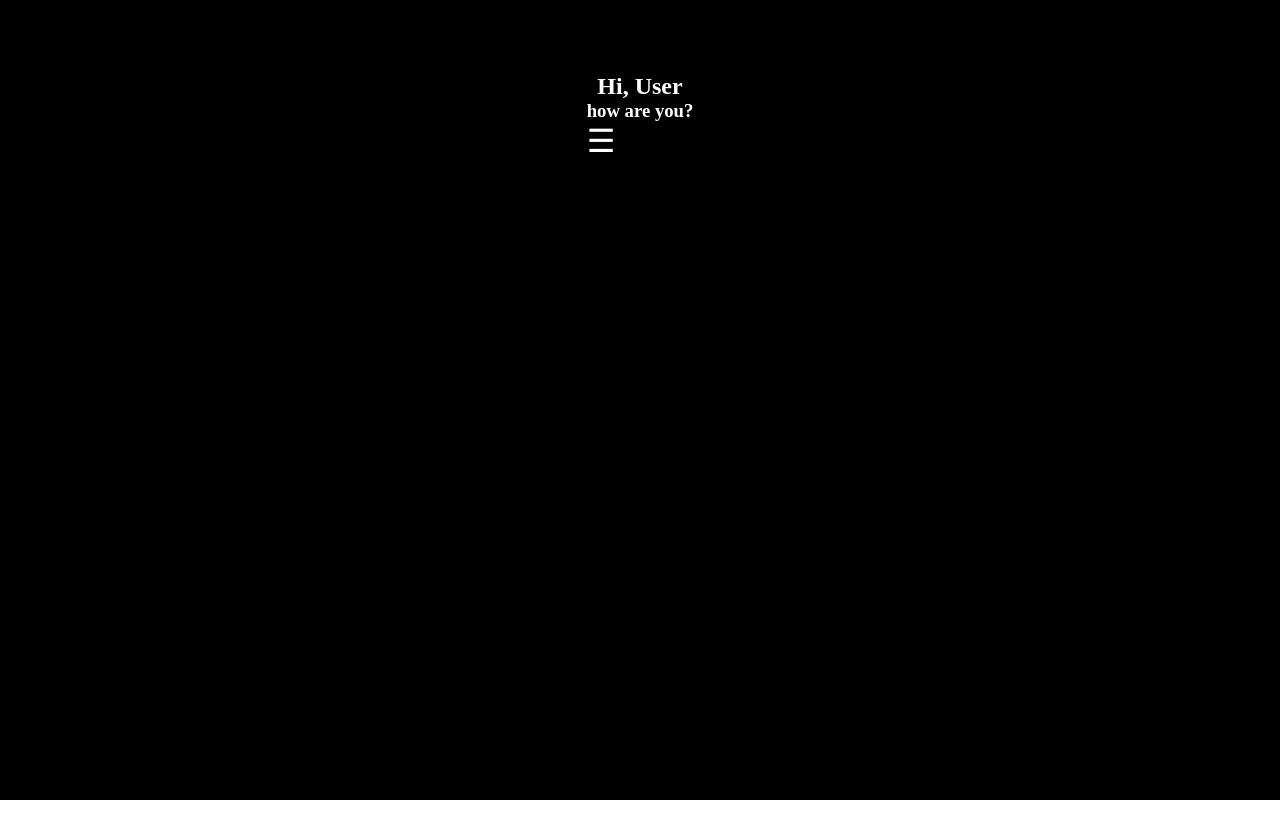
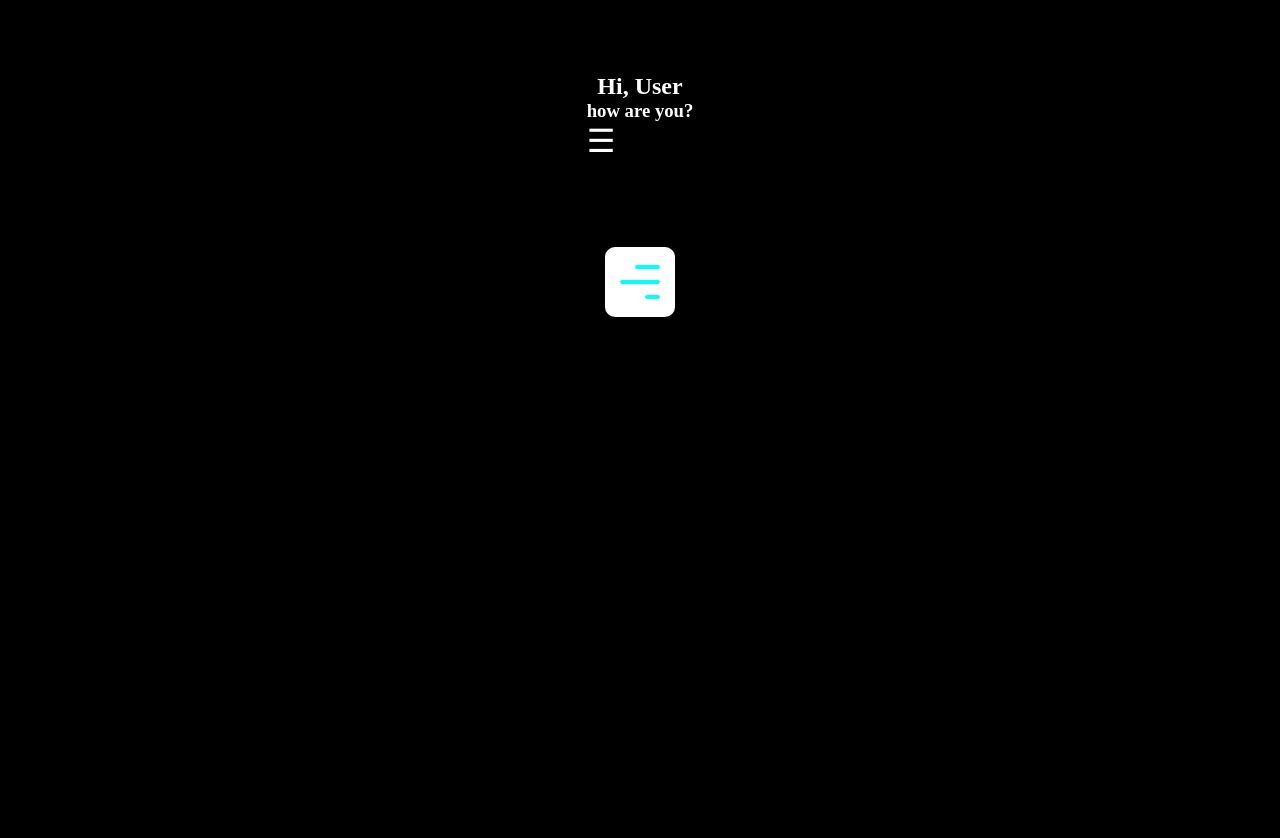
Before and after one commit to Mr-devloper/Test-lab, a plain HTML site: page index.html in a window 1280 px wide. Before the commit the page ends 800 px from the top, so only its background shows below. Drawn offline with Linux system fonts and the light colour scheme.

Commit message:
animate toggle menu

```diff
--- a/app.js
+++ b/app.js
@@ -20,3 +20,11 @@
 
     }
 }
+// Menu bar js
+{
+    let menutoggle = document.querySelector('.toggle');
+    menutoggle.onclick = function(){
+        menutoggle.classList.toggle('active')
+
+    }
+}
--- a/index.html
+++ b/index.html
@@ -19,6 +19,13 @@
           <button id="btn" onclick="h()" class="menu">☰</button>
         </div>
       </section>
+      <section id="s2">
+      <div class="toggle">
+        <span></span>
+        <span></span>
+        <span></span>
+      </div>
+      </section>
     </div>
   </body>
 </html>
--- a/style.css
+++ b/style.css
@@ -1,6 +1,7 @@
+
 #con{
     color: white;
-    height: 100vh;
+    height: 100vw;
     width: 100vw;
     flex-direction: column;
 }
@@ -22,3 +23,51 @@
     font-size: xx-large;
     color: white;
 }
+/* New circle progress bar */
+.toggle{
+    position: relative;
+    height: 70px;
+    width: 70px;
+    background: #fff;
+    box-shadow: 0 10px 20px rgba(0,0,0,0.08);
+    border-radius: 10px ;
+    display: flex;
+    justify-content: center;
+    align-items: center;
+    cursor: pointer;
+    overflow: hidden;
+}
+.toggle span{
+    position: absolute;
+    width: 40px;
+    height: 4px;
+    background: cyan;
+    border-radius: 4px ;
+    transition: 0.5s;
+
+}
+.toggle span:nth-child(1)
+{
+    transform: translateY(-15px);
+    width: 25px;
+    right: 15px;
+}
+.toggle.active span:nth-child(1)
+{
+    width: 40px;
+    transform: translateY(0px) rotate(45deg);
+}
+.toggle.active span:nth-child(2)
+{
+    width: 40px;
+    transform: translateY(0px) rotate(315deg);
+}
+.toggle span:nth-child(2)
+{
+    transform: translateY(15px);
+    width: 15px;
+    right: 15px;
+}
+.toggle.active span:nth-child(3){
+    transform: translateX(-60px);
+}
--- a/utils.css
+++ b/utils.css
@@ -1,6 +1,5 @@
 *{
     padding: 0 ; margin: 0;
-    box-sizing: border-box;
 
 }
 
```
